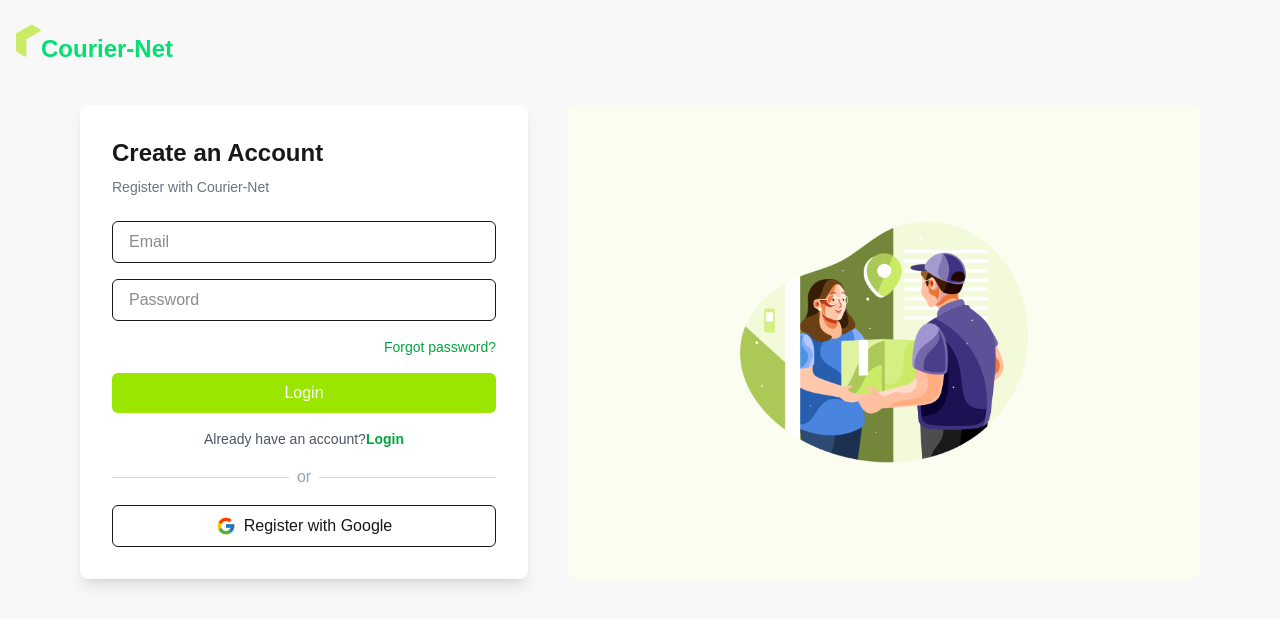
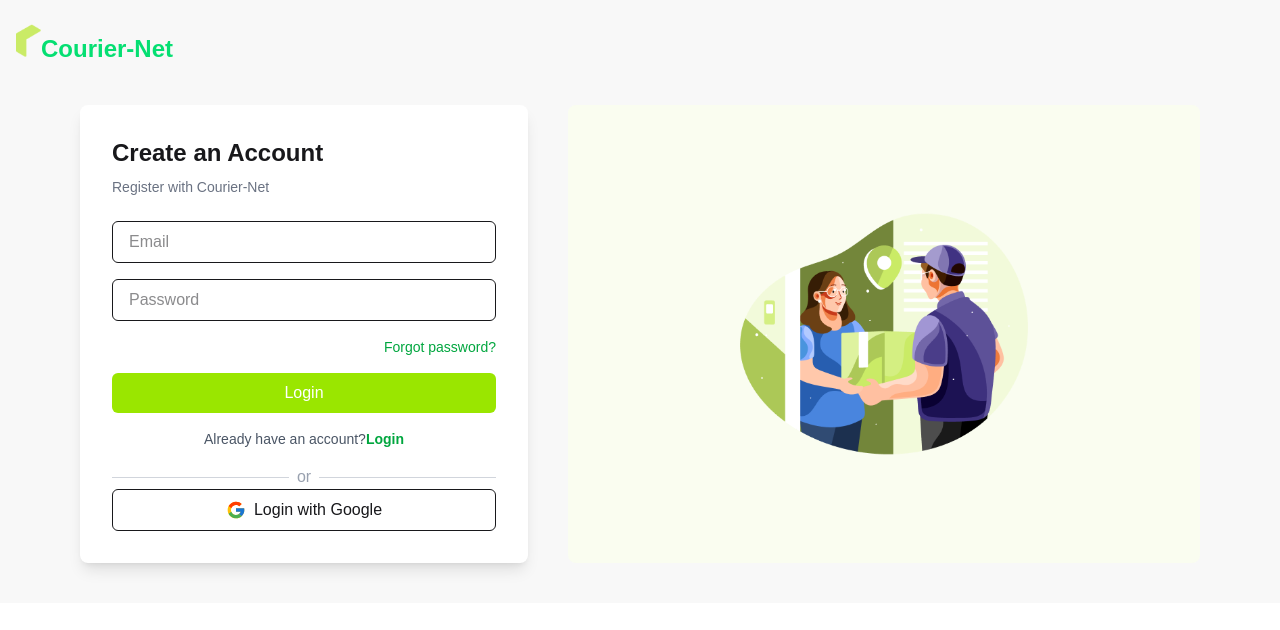
Before and after one commit to mosaraf68500/courier-net-client, a React (Vite) app: page /register in a window 1280 px wide. Shown: the top 630 px of the page. Built offline with nearby package versions, Linux system fonts and the light colour scheme; no server answers.

Commit message:
google login and regisertion

```diff
--- a/src/contex/AuthContex/AuthProvider.jsx
+++ b/src/contex/AuthContex/AuthProvider.jsx
@@ -2,12 +2,14 @@ import React, { useEffect, useState } from "react";
 import { AuthContext } from "./AuthContex";
 import {
   createUserWithEmailAndPassword,
+  GoogleAuthProvider,
   onAuthStateChanged,
   signInWithEmailAndPassword,
+  signInWithPopup,
   signOut,
 } from "firebase/auth";
 import { auth } from "../../firebase/firebase.config";
-
+const GoogleProvider=new GoogleAuthProvider();
 const AuthProvider = ({ children }) => {
   const [user, setUser] = useState(null);
   const [loading, setLoading] = useState(true);
@@ -23,6 +25,10 @@ const AuthProvider = ({ children }) => {
     return signInWithEmailAndPassword(auth, email, password);
   };
 
+  const LoginWithGoogle =()=>{
+
+    return signInWithPopup(auth, GoogleAuthProvider);
+  }
   const SignOut=()=>{
     setLoading(true)
     return signOut(auth);
@@ -44,7 +50,8 @@ const AuthProvider = ({ children }) => {
     loading,
     CreateUserWithEmailAndPassword,
     SignInUserWithEmailAndPassword,
-    signOut
+    LoginWithGoogle,
+    SignOut
   };
 
   return <AuthContext value={AuthInfo}>{children}</AuthContext>;
--- a/src/pages/Authentication/Login/Login.jsx
+++ b/src/pages/Authentication/Login/Login.jsx
@@ -1,6 +1,8 @@
 import React from "react";
 import { useForm } from "react-hook-form";
 import { FcGoogle } from "react-icons/fc";
+import { Link } from "react-router";
+import SocialLogin from "../../SocialLogin/SocialLogin";
 
 const Login = () => {
   const {
@@ -52,23 +54,12 @@ const Login = () => {
         <p className="text-sm text-center text-gray-600">
           Do,t have an account?
           <span className="text-green-600 font-semibold cursor-pointer">
-            Register Now
+          <Link to="/register">  Register Now</Link>
           </span>
         </p>
 
-        <div className="flex items-center justify-center">
-          <hr className="flex-grow border-gray-300" />
-          <span className="px-2 text-gray-400">or</span>
-          <hr className="flex-grow border-gray-300" />
-        </div>
 
-        <button
-          type="button"
-          className="w-full flex items-center justify-center gap-2 py-2 border rounded-md hover:bg-gray-50 transition"
-        >
-          <FcGoogle className="text-xl" />
-          Login with Google
-        </button>
+       <SocialLogin></SocialLogin>
       </form>
     </div>
   );
--- a/src/pages/Authentication/Register/Register.jsx
+++ b/src/pages/Authentication/Register/Register.jsx
@@ -1,6 +1,8 @@
 import { useForm } from "react-hook-form";
 import { FcGoogle } from "react-icons/fc";
 import AuthContexHook from "../../../Hooks/AuthContexHook";
+import { Link } from "react-router";
+import SocialLogin from "../../SocialLogin/SocialLogin";
 
 const Register = () => {
   const {CreateUserWithEmailAndPassword}=AuthContexHook();
@@ -65,23 +67,13 @@ const Register = () => {
           <p className="text-sm text-center text-gray-600">
             Already have an account?
             <span className="text-green-600 font-semibold cursor-pointer">
-              Login
+              <Link to="/login">Login</Link>
             </span>
           </p>
 
-          <div className="flex items-center justify-center">
-            <hr className="flex-grow border-gray-300" />
-            <span className="px-2 text-gray-400">or</span>
-            <hr className="flex-grow border-gray-300" />
-          </div>
 
-          <button
-            type="button"
-            className="w-full flex items-center justify-center gap-2 py-2 border rounded-md hover:bg-gray-50 transition"
-          >
-            <FcGoogle className="text-xl" />
-            Register with Google
-          </button>
+
+         <SocialLogin></SocialLogin>
         </form>
       </div>
     </div>
--- /dev/null
+++ b/src/pages/SocialLogin/SocialLogin.jsx
@@ -0,0 +1,36 @@
+import React from "react";
+import { FcGoogle } from "react-icons/fc";
+import AuthContexHook from "../../Hooks/AuthContexHook";
+
+const SocialLogin = () => {
+    const {LoginWithGoogle}=AuthContexHook()
+    const handleGoogleLogin=()=>{
+
+        LoginWithGoogle()
+       .then(result => {
+            console.log("Google Login Success:", result);
+        })
+        .catch(error => {
+            console.error("Google Login Failed:", error);
+        });
+
+    }
+  return (
+    <div>
+      <div className="flex items-center justify-center">
+        <hr className="flex-grow border-gray-300" />
+        <span className="px-2 text-gray-400">or</span>
+        <hr className="flex-grow border-gray-300" />
+      </div>
+      <button onClick={handleGoogleLogin}
+        type="button"
+        className="w-full flex items-center justify-center gap-2 py-2 border rounded-md hover:bg-gray-50 transition"
+      >
+        <FcGoogle className="text-xl" />
+        Login with Google
+      </button>
+    </div>
+  );
+};
+
+export default SocialLogin;
```
